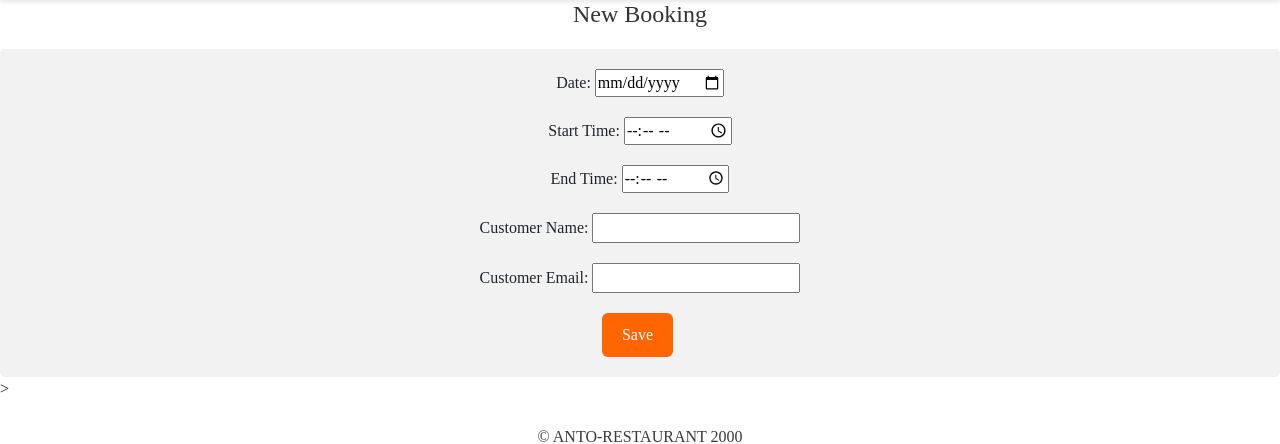
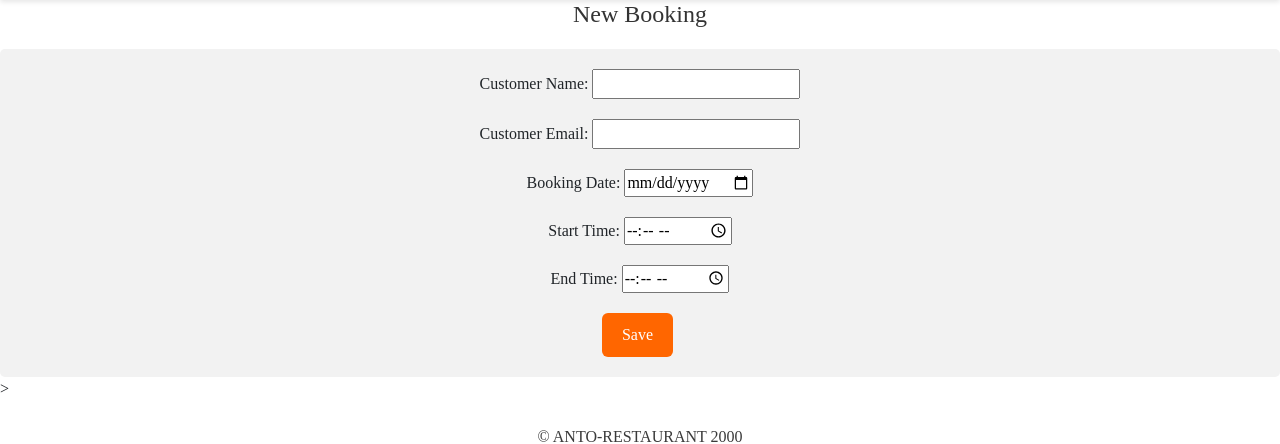
Before and after one commit to Anthonyrajlucas/django-anto-restaurant-booking-system, a Django app: page /booking/bookings/new/ in a window 1280 px wide. Shown: the part 62-506 px from the top of the page. Run offline with Django 3.2, Linux system fonts and the light colour scheme; a user stored in the database is signed in; some libraries are stand-ins or nearby versions.

Commit message:
corrected booking tab issue

```diff
--- a/booking/forms.py
+++ b/booking/forms.py
@@ -5,7 +5,7 @@ from .models import Booking
 class BookingForm(forms.ModelForm):
     class Meta:
         model = Booking
-        fields = ['date', 'start_time', 'end_time', 'customer_name', 'customer_email']
+        fields = ['customer_name', 'customer_email','date', 'start_time', 'end_time', ]
 
         date = forms.DateField(help_text="Date must be a future date")
         widgets = {"date": forms.widgets.DateInput(attrs={"type": "date"}),
@@ -14,7 +14,7 @@ class BookingForm(forms.ModelForm):
         labels = {
             "customer_name": "Customer Name",
             "customer_email": "Customer Email",
-            "booking_date": "Date",
+            "date": "Booking Date",
             "start_time": "Start Time",
             "end_time": "End Time",
         }
--- a/templates/base.html
+++ b/templates/base.html
@@ -36,7 +36,7 @@
                             </li>
                             {% if user.is_authenticated %}
                             <li class="nav-item">
-                                <a class="nav-link {% if url_name == 'booking-list' %}active{% endif %}" href="booking/bookings/">Booking</a>
+                                <a class="nav-link {% if url_name == 'booking-list' %}active{% endif %}" href="{% url 'booking-list' %}">Booking</a>
                             </li>
                             {% endif %}
                             {% if user.is_authenticated %}
```
Also changed, not shown: db.sqlite3.
